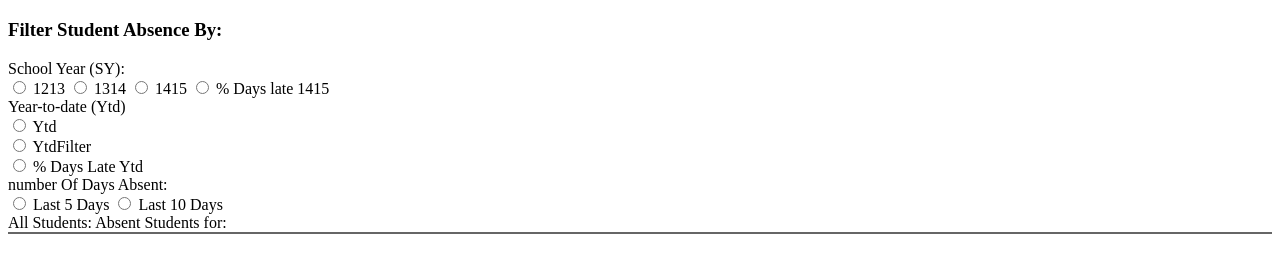
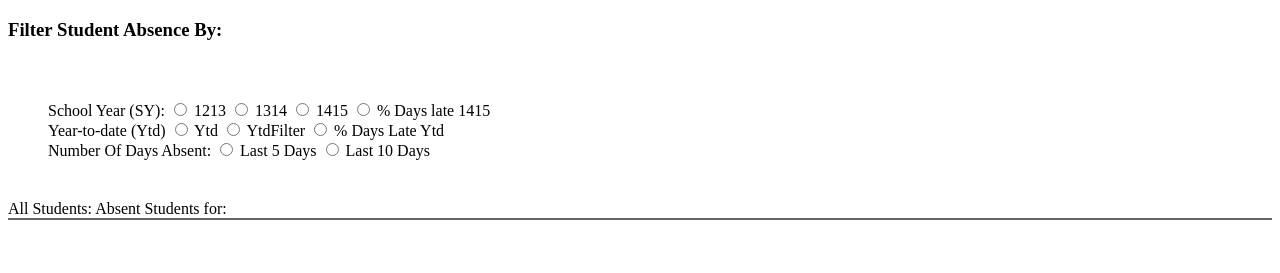
Before and after one commit to samguergen/StudentAttendance, a website: page app/index.html in a window 1280 px wide. Shown: the part 61-334 px from the top of the page. Drawn offline with nearby package versions, Linux system fonts and the light colour scheme; some packages are replaced by stand-ins of ours; no server answers.

Commit message:
organized filter but could be better

```diff
--- a/app/index.html
+++ b/app/index.html
@@ -14,8 +14,9 @@
   <h3> Filter Student Absence By: </h3>
 
 
+  <div class="threshold">
 
-School Year (SY): <br>
+  School Year (SY):
   <input type="radio" ng-model="value" value="Absence Sy1213" ng-change="checkAttendance('attendanceSy1213')"> 1213
 
   <input type="radio" ng-model="value" value="Absence Sy1314" ng-change="checkAttendance('attendanceSy1314')"> 1314
@@ -24,16 +25,21 @@ School Year (SY): <br>
 
   <input type="radio" ng-model="value" value="percentDaysLateSy1415" ng-change="checkAttendance('attendanceSy1415')" > % Days late 1415 <br>
 
-Year-to-date (Ytd) <br>
-<input type="radio" ng-model="value" value="Absence Ytd" ng-change="checkAttendance('attendanceYtd')"> Ytd <br>
-<input type="radio" ng-model="value" value="Absence YtdFilter" ng-change="checkAttendance('attendanceYtdFilter')"> YtdFilter <br>
+  Year-to-date (Ytd)
+  <input type="radio" ng-model="value" value="Absence Ytd" ng-change="checkAttendance('attendanceYtd')"> Ytd
+
+  <input type="radio" ng-model="value" value="Absence YtdFilter" ng-change="checkAttendance('attendanceYtdFilter')"> YtdFilter
 
   <input type="radio" ng-model="value" value="percentDaysLateYtd" ng-change="checkAttendance('percentDaysLateYtd')"> % Days Late Ytd <br>
 
-number Of Days Absent: <br>
+
+  Number Of Days Absent:
     <input type="radio" ng-model="value" value="numberOfDaysAbsentLast5Days" ng-change="checkAttendance('numberOfDaysAbsentLast5Days')"> Last 5 Days
 
     <input type="radio" ng-model="value" value="numberOfDaysAbsentLast10Days" ng-change="checkAttendance('numberOfDaysAbsentLast10Days')"> Last 10 Days
+
+  </div>
+
 </div>
 
 All Students:
--- a/app/package.json
+++ b/app/package.json
@@ -9,6 +9,7 @@
   "author": "",
   "license": "ISC",
   "dependencies": {
-    "angular-ui-router": "^0.3.0"
+    "angular-ui-router": "^0.3.0",
+    "gulp-connect": "^4.0.0"
   }
 }
--- a/app/styles/index.css
+++ b/app/styles/index.css
@@ -23,3 +23,7 @@ tr td {
    height: 34px;
    -webkit-appearance: none;
    }
+
+  .threshold {
+    padding: 40px;
+  }
```
Lines whose indentation alone changed are shown as unchanged.
